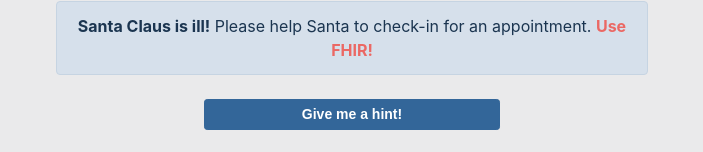
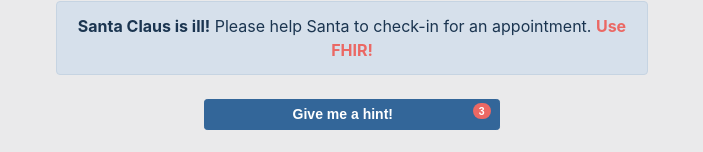
Before and after one commit to akalliokoski/christmas-on-fhir, a React app: page / in a window 1280 px wide. Shown: the part 98-250 px from the top of the page, without its empty margins (288-991 px from the left). Built offline with nearby package versions, Linux system fonts and the light colour scheme; a web font is replaced by a local one.

Commit message:
Show number of hints in the hint button

```diff
--- a/src/components/Wizard/AppointmentView.js
+++ b/src/components/Wizard/AppointmentView.js
@@ -33,6 +33,8 @@
   HINT_TYPE.CUSTOMER_HINT,
   HINT_TYPE.CUSTOMER_VALUE
 ];
+
+const MAX_HINT_LEVEL = HINT_LEVELS.length - 1;
 
 class AppointmentView extends Component {
   isHintAvailable(hintType) {
@@ -204,8 +206,9 @@
           </div>
         </div>
         <HintButton
+          hintLevel={hintLevel}
+          maxHintLevel={MAX_HINT_LEVEL}
           onHintRequested={onHintRequested}
-          isDisabled={hintLevel >= HINT_LEVELS.length - 1}
         />
         <Card
           title={<span>Appointment</span>}
--- a/src/components/Wizard/CheckInPrompt.js
+++ b/src/components/Wizard/CheckInPrompt.js
@@ -9,8 +9,18 @@
 import { SECRET_IDENTIFIER, SECRET_NAME } from "../../constants";
 import { getPatientSearchUrlParts } from "../../utils/fhirUtils";
 
+const MAX_HINT_LEVEL = 3;
+const PATIENT_HINT = 1;
+const CLICK_HINT = 2;
+const ID_HINT = 3;
+
 class CheckInPrompt extends Component {
   state = { id: "" };
+
+  isHintAvailable(hint) {
+    const { hintLevel } = this.props;
+    return hintLevel >= hint;
+  }
 
   handleSubmit = e => {
     e.preventDefault();
@@ -29,9 +39,9 @@
   };
 
   handleHintRequested = () => {
-    const { hintLevel, onHintRequested } = this.props;
+    const { onHintRequested } = this.props;
 
-    if (hintLevel > 1) {
+    if (this.isHintAvailable(ID_HINT - 1)) {
       this.setState({ id: SECRET_IDENTIFIER });
     }
 
@@ -74,13 +84,12 @@
   }
 
   renderHint() {
-    const { hintLevel } = this.props;
     const [baseUrl, urlSuffix] = getPatientSearchUrlParts(SECRET_NAME);
-    const text = hintLevel > 1 ? "Click me!" : urlSuffix;
+    const text = this.isHintAvailable(CLICK_HINT) ? "Click me!" : urlSuffix;
     return (
       <div className="mb-1">
         <Hint
-          isVisible={hintLevel > 0}
+          isVisible={this.isHintAvailable(PATIENT_HINT)}
           primaryText={text}
           baseUrl={baseUrl}
           urlSuffix={urlSuffix}
@@ -107,8 +116,9 @@
           </div>
         </div>
         <HintButton
+          hintLevel={hintLevel}
+          maxHintLevel={MAX_HINT_LEVEL}
           onHintRequested={this.handleHintRequested}
-          isDisabled={hintLevel >= 3}
         />
         {this.renderCard()}
       </div>
--- a/src/components/Wizard/HintButton.js
+++ b/src/components/Wizard/HintButton.js
@@ -4,7 +4,9 @@
 
 class HintButton extends Component {
   render() {
-    const { isDisabled, onHintRequested } = this.props;
+    const { hintLevel, maxHintLevel, onHintRequested } = this.props;
+    const numberOfHints = maxHintLevel - hintLevel;
+    const isDisabled = hintLevel >= maxHintLevel;
     return (
       <div className="mb-4 text-center">
         <Button
@@ -15,6 +17,9 @@
           disabled={isDisabled}
         >
           Give me a hint!
+          <span className="badge badge-pill badge-primary float-right">
+            {numberOfHints}
+          </span>
         </Button>
       </div>
     );
@@ -22,7 +27,8 @@
 }
 
 HintButton.propTypes = {
-  isDisabled: PropTypes.bool,
+  hintLevel: PropTypes.number.isRequired,
+  maxHintLevel: PropTypes.number.isRequired,
   onHintRequested: PropTypes.func.isRequired
 };
 
```
